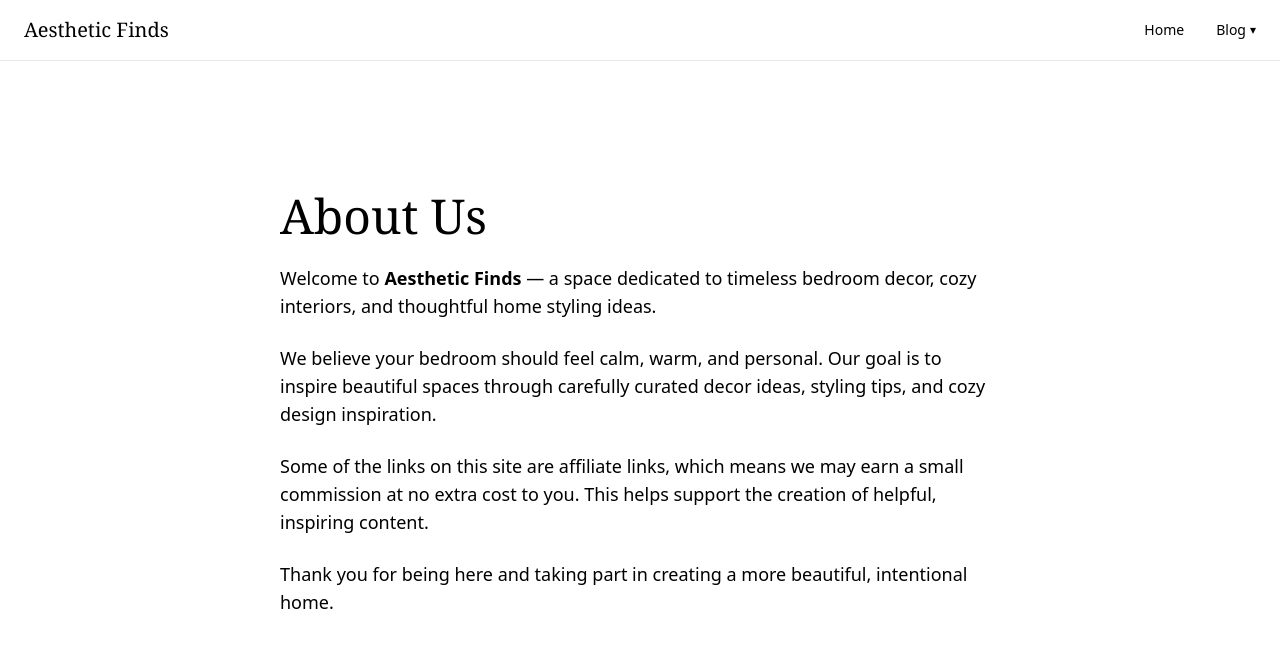
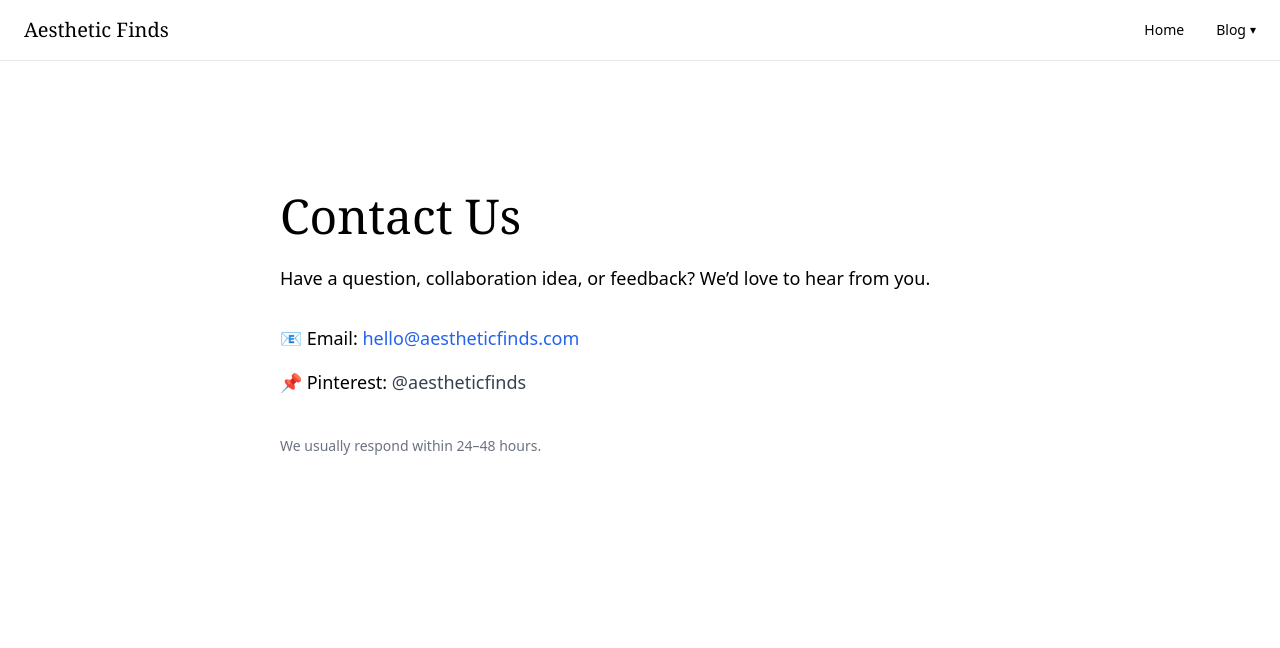
Before and after one commit to muasyamuthengi-gif/aestheticfindsbyanna, a Next.js app: page /contact-us in a window 1280 px wide. Shown: the top 648 px of the page. Built offline with nearby package versions, Linux system fonts and the light colour scheme; a web font is replaced by a local one.

Commit message:
Update page.js

```diff
--- a/app/contact-us/page.js
+++ b/app/contact-us/page.js
@@ -1,31 +1,36 @@
-export default function AboutUs() {
+export default function ContactUs() {
   return (
     <main className="max-w-3xl mx-auto px-6 py-24">
       <h1 className="text-4xl md:text-5xl font-serif mb-6 text-black">
-        About Us
+        Contact Us
       </h1>
 
-      <p className="text-lg text-black mb-6">
-        Welcome to <strong>Aesthetic Finds</strong> — a space dedicated to
-        timeless bedroom decor, cozy interiors, and thoughtful home styling
-        ideas.
+      <p className="text-lg text-black mb-8">
+        Have a question, collaboration idea, or feedback? We’d love to hear
+        from you.
       </p>
 
-      <p className="text-lg text-black mb-6">
-        We believe your bedroom should feel calm, warm, and personal. Our goal
-        is to inspire beautiful spaces through carefully curated decor ideas,
-        styling tips, and cozy design inspiration.
-      </p>
+      <div className="space-y-4 text-lg text-black">
+        <p>
+          📧 Email:{" "}
+          <a
+            href="mailto:hello@aestheticfinds.com"
+            className="text-blue-600 hover:underline"
+          >
+            hello@aestheticfinds.com
+          </a>
+        </p>
 
-      <p className="text-lg text-black mb-6">
-        Some of the links on this site are affiliate links, which means we may
-        earn a small commission at no extra cost to you. This helps support the
-        creation of helpful, inspiring content.
-      </p>
+        <p>
+          📌 Pinterest:{" "}
+          <span className="text-gray-700">
+            @aestheticfinds
+          </span>
+        </p>
+      </div>
 
-      <p className="text-lg text-black">
-        Thank you for being here and taking part in creating a more beautiful,
-        intentional home.
+      <p className="text-sm text-gray-500 mt-10">
+        We usually respond within 24–48 hours.
       </p>
     </main>
   );
```
